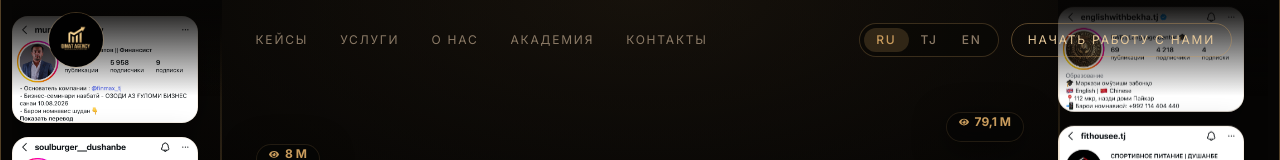
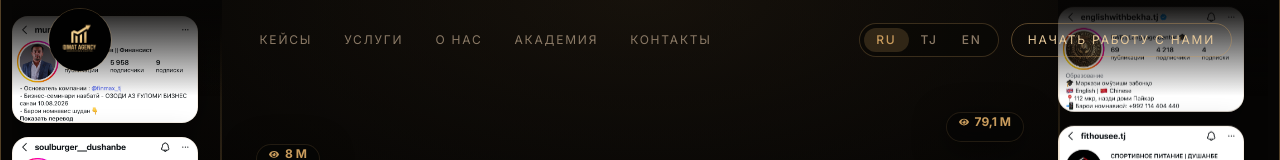
Before and after one commit to sharifovk659-spec/Agens, a Next.js app: page / in a window 1280 px wide. Shown: the top 160 px of the page. Built offline with nearby package versions, Linux system fonts and the light colour scheme.

Commit message:
Enlarge Qimat logo and update Instagram to qimat.agency_.

```diff
--- a/src/components/Footer.tsx
+++ b/src/components/Footer.tsx
@@ -38,13 +38,13 @@ export default function Footer() {
         <div className="grid gap-8 sm:gap-10 lg:grid-cols-[1.2fr_1fr_1fr]">
           <div>
             <div className="flex items-center gap-3">
-              <span className="relative h-12 w-12 overflow-hidden rounded-full border border-gold/30 sm:h-11 sm:w-11">
+              <span className="relative h-14 w-14 shrink-0 overflow-hidden rounded-full border border-gold/25 sm:h-16 sm:w-16">
                 <Image
                   src={SITE.logo}
                   alt={SITE.name}
                   fill
-                  sizes="48px"
-                  className="object-cover"
+                  sizes="64px"
+                  className="object-cover object-center"
                   quality={95}
                 />
               </span>
--- a/src/components/Header.tsx
+++ b/src/components/Header.tsx
@@ -43,14 +43,18 @@ export default function Header() {
           : "bg-transparent"
       }`}
     >
-      <div className="mx-auto flex h-16 max-w-7xl items-center justify-between px-4 sm:h-20 sm:px-6 lg:px-12">
-        <a href="#" className="relative block h-12 w-12 shrink-0 sm:h-14 sm:w-14" aria-label={SITE.name}>
+      <div className="mx-auto flex h-[72px] max-w-7xl items-center justify-between px-4 sm:h-20 sm:px-6 lg:px-12">
+        <a
+          href="#"
+          className="relative block h-14 w-14 shrink-0 sm:h-16 sm:w-16"
+          aria-label={SITE.name}
+        >
           <Image
             src={SITE.logo}
             alt={SITE.name}
             fill
-            sizes="56px"
-            className="rounded-full border border-gold/30 object-cover"
+            sizes="64px"
+            className="rounded-full border border-gold/25 object-cover object-center"
             priority
             quality={95}
           />
@@ -92,7 +96,7 @@ export default function Header() {
       <AnimatePresence>
         {open && (
           <motion.div
-            className="fixed inset-0 top-16 z-40 overflow-y-auto bg-background/98 backdrop-blur-xl lg:hidden"
+            className="fixed inset-0 top-[72px] z-40 overflow-y-auto bg-background/98 backdrop-blur-xl lg:hidden"
             initial={{ opacity: 0, y: -12 }}
             animate={{ opacity: 1, y: 0 }}
             exit={{ opacity: 0, y: -12 }}
--- a/src/lib/constants.ts
+++ b/src/lib/constants.ts
@@ -1,9 +1,9 @@
 export const SITE = {
-  name: "Brand Boost",
-  tagline: "Social Media Agency",
+  name: "Qimat Agency",
+  tagline: "Marketing Agency",
   email: "hello@brandboost.ae",
   whatsapp: "https://wa.me/971504865709",
-  instagram: "https://instagram.com/brandboost",
+  instagram: "https://www.instagram.com/qimat.agency_/?hl=ru",
   phone: "+971 50 486 5709",
   phoneTel: "tel:+971504865709",
   logo: "/images/brand/logo.jpg",
```
